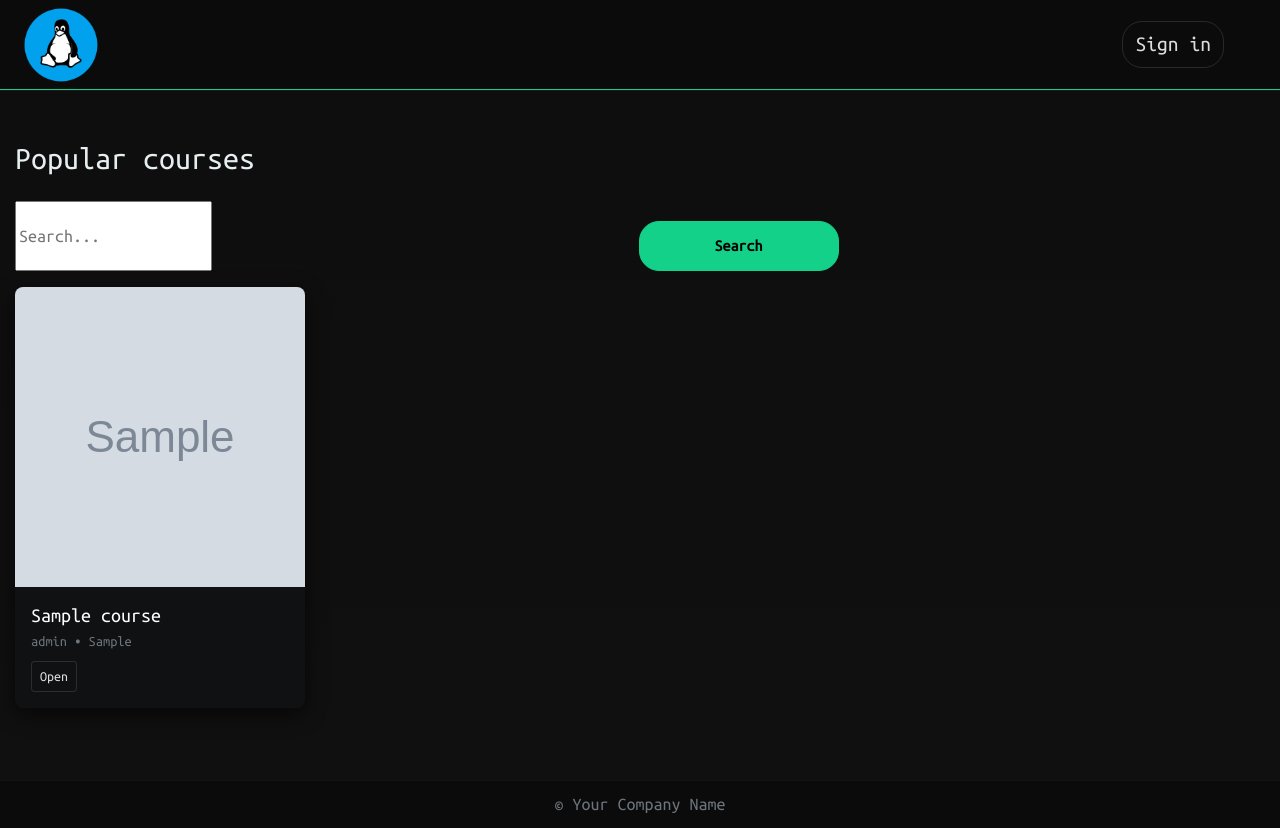
After one commit to NikolayAramazov/Quiz-system-University-Project, a Django app: page /courses/view_courses in a window 1280 px wide. The commit adds this page. Run offline with Django 4.2, Linux system fonts and the light colour scheme; tables that the repository leaves empty hold one stand-in row (values such as "Sample post"); grey boxes marked "Sample" are stand-in pictures; some libraries are stand-ins or nearby versions.

Commit message:
Search form with ajax added

```diff
--- a/accounts/forms.py
+++ b/accounts/forms.py
@@ -2,7 +2,6 @@ from django import forms
 from django.contrib.auth.forms import UserCreationForm
 from django.contrib.auth.models import User
 
-from accounts.models import Profile
 
 
 class RegisterForm(UserCreationForm):
--- /dev/null
+++ b/courses/forms.py
@@ -0,0 +1,12 @@
+from django import forms
+
+class SearchForm(forms.Form):
+    query = forms.CharField(
+        label='',
+        required=False,
+        max_length=100,
+        widget=forms.TextInput(attrs={
+            'placeholder': 'Search...',
+            'autocomplete': 'off',
+        }),
+    )
--- a/courses/urls.py
+++ b/courses/urls.py
@@ -8,5 +8,5 @@ urlpatterns = [
     path('questions/<int:question_id>/check/', views.check_answer, name='check_answer'),
     path('courses/<slug:slug>/complete/', views.complete_course_check, name='course_complete_check'),
     path('courses/<slug:slug>/finished/', views.course_complete, name='course_complete'),
-
+    path('view_courses', views.view_courses, name='view_courses'),
 ]
--- a/courses/views.py
+++ b/courses/views.py
@@ -1,6 +1,8 @@
 import json
 from django.http import JsonResponse
 from django.shortcuts import render, get_object_or_404, redirect
+
+from .forms import SearchForm
 from .models import Course, Question, UserAnswer, UserCourseProgress
 
 
@@ -51,3 +53,23 @@ def complete_course_check(request, slug):
 def course_complete(request, slug):
     course = get_object_or_404(Course, slug=slug)
     return render(request, 'courses/complete_course.html', {'course': course})
+
+def view_courses(request):
+    courses = Course.objects.all()
+    query = request.GET.get('query', '')
+
+    if request.method == 'GET' and  request.headers.get('x-requested-with') == 'XMLHttpRequest':
+        if query:
+            courses = Course.objects.filter(title__icontains=query)
+        else:
+            courses = Course.objects.all()
+        return render(request, 'courses/partial_course.html', {'courses': courses, 'query': query})
+
+    form = SearchForm(request.GET)
+
+    context = {
+        'form': form,
+        'courses': courses,
+    }
+
+    return render(request, 'courses/view_courses.html', context)
--- a/templates/common.html
+++ b/templates/common.html
@@ -49,7 +49,7 @@
         <p class="lead text-muted">Hands‑on rooms, guided tasks, terminal-first exercises and real-world scenarios.</p>
         <div class="mt-4">
           <a href="" class="btn btn-cta btn-lg mr-2">Get Started</a>
-          <a href="#courses" class="btn btn-outline-light btn-lg">Browse Courses</a>
+          <a href="{% url 'courses:view_courses' %}" class="btn btn-outline-light btn-lg">Browse Courses</a>
         </div>
       </div>
 
--- /dev/null
+++ b/templates/courses/partial_course.html
@@ -0,0 +1,22 @@
+{% if courses %}
+<div class="row">
+  {% for course in courses %}
+  <div class="col-md-6 col-lg-3 mb-4">
+    <div class="course-card h-100">
+      <div class="course-thumb" style="background-image: url('{{ course.thumbnail.url }}');"></div>
+      <div class="p-3">
+        <h5 class="mb-1">{{ course.title }}</h5>
+        <p class="small text-muted mb-2">{{ course.level }} • {{ course.duration }}</p>
+        {% if user.is_authenticated %}
+        <a href="{% url 'courses:course_quiz' slug=course.slug %}" class="btn btn-sm btn-outline-light">Open</a>
+        {% else %}
+        <a href="{% url 'accounts:sign_in' %}" class="btn btn-sm btn-outline-light">Open</a>
+        {% endif %}
+      </div>
+    </div>
+  </div>
+  {% endfor %}
+</div>
+{% else %}
+<p class="text-muted">No courses found{% if query %} for "{{ query }}"{% endif %}.</p>
+{% endif %}
--- /dev/null
+++ b/templates/courses/view_courses.html
@@ -0,0 +1,54 @@
+{% extends 'common.html' %}
+
+{% block content %}
+<div class="container_wrap">
+
+<section id="courses" class="py-5 bg-darkish">
+    <div class="container">
+      <div class="d-flex justify-content-between align-items-center mb-4">
+        <h2 class="mb-0">Popular courses</h2>
+      </div>
+
+        <form id="searchForm" method="get" action="{% url 'courses:view_courses' %}" class="d-flex mb-3">
+          {{ form.query }}
+          <button class="btn btn-primary ms-2" type="submit">Search</button>
+        </form>
+
+        <div class="courses" id="courseContainer">
+            {% include 'courses/partial_course.html' %}
+        </div>
+
+    </div>
+  </section>
+</div>
+
+<script>
+
+const form=document.getElementById('searchForm');
+
+form.addEventListener('submit', (e) => {
+    e.preventDefault();
+
+    const formData = new FormData(form);
+    const params = new URLSearchParams(formData).toString();
+
+    if(form){
+        fetch(`${form.action}?${params}`, {
+            method: 'get',
+            headers: {
+                'X-Requested-With': 'XMLHttpRequest',
+            },
+        })
+        .then(response => response.text())
+        .then(html => {
+            document.getElementById('courseContainer').innerHTML = html;
+        })
+            .catch(error => {
+                    console.error('Error:', error)
+            });
+    }
+
+})
+
+</script>
+{% endblock %}
```
Also changed, not shown: static/css/home-page.css (line endings or trailing spaces).
